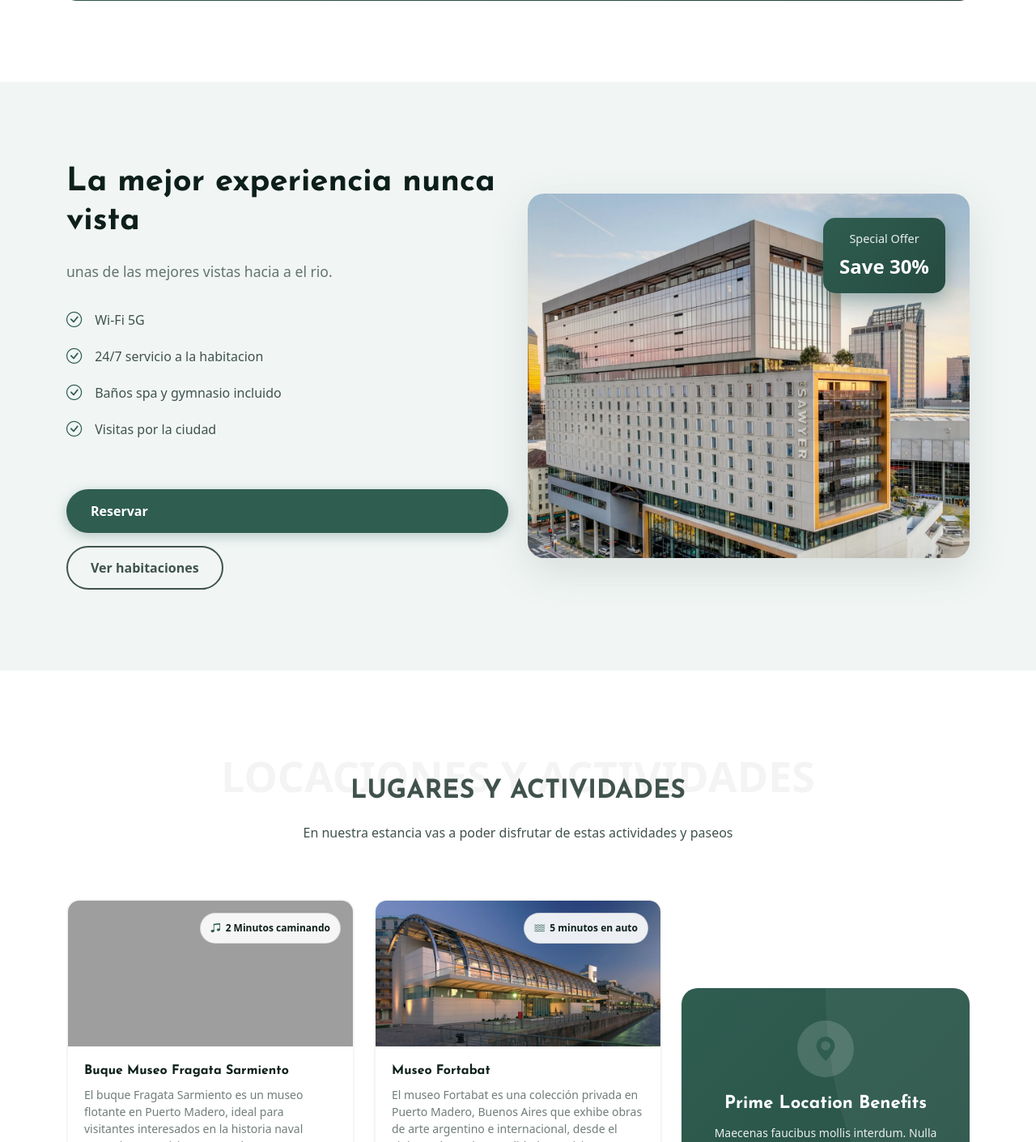
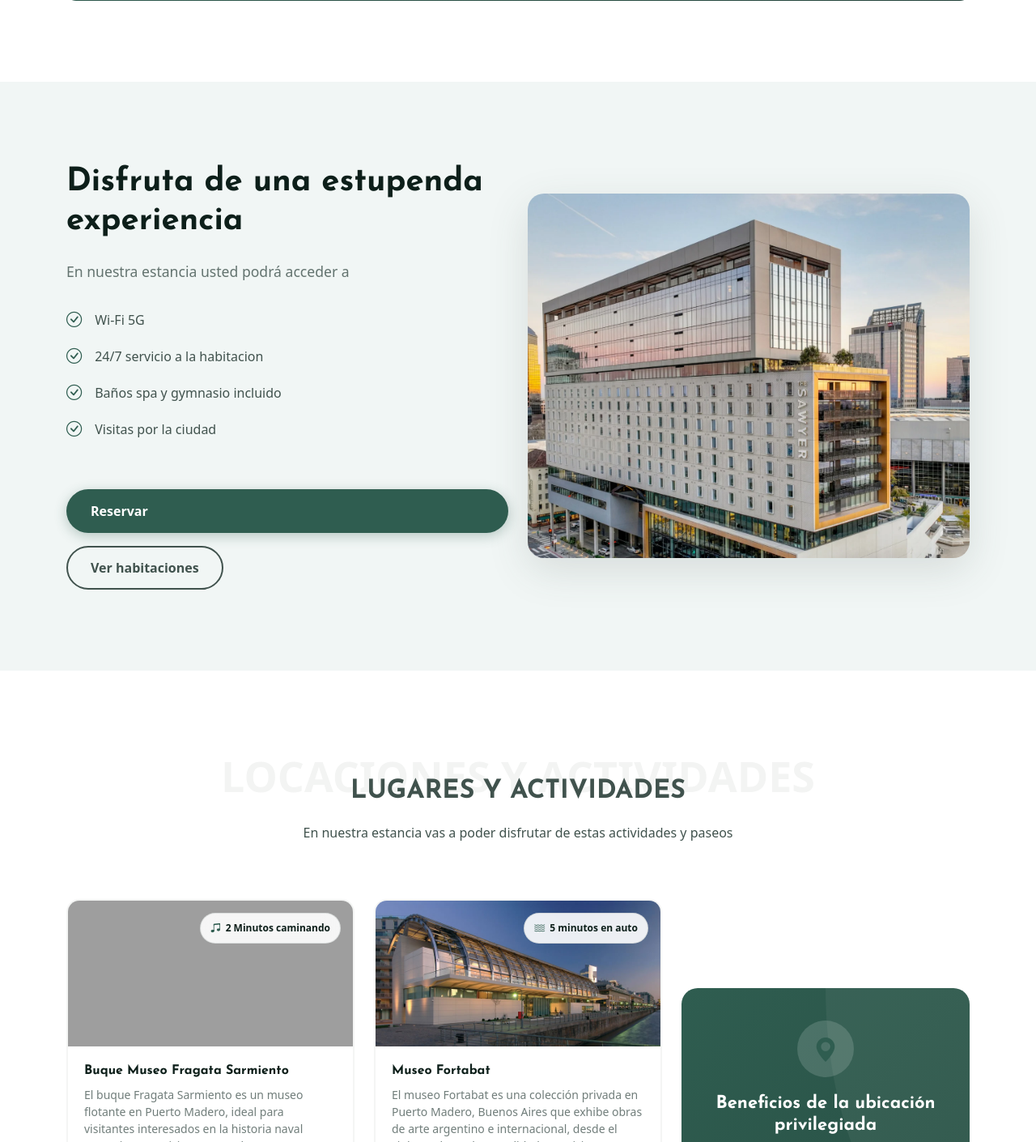
Before and after one commit to ValentinSomoza/Grupo-IDS-TP2, a Flask app: page / in a window 1280 px wide; the page is wider, and only the part inside the window is pictured. Shown: the part 5090-6500 px from the top of that part at 81% size. Run offline with Flask 3, Linux system fonts and the light colour scheme; some libraries are stand-ins or nearby versions; grey boxes are pictures that could not be loaded.

Commit message:
#31: Actualizo información a la sección de lugares y actividades

```diff
--- a/Frontend/templates/index.html
+++ b/Frontend/templates/index.html
@@ -68,7 +68,7 @@
                       de agua increíble hicieron que mi estancia fuera muy relajante".</p>
                 <div class="guest-info">
                   <img src="{{ url_for('static', filename='img/person/person-f-3.webp') }} " alt="Guest" class="guest-avatar">
-                  <span>Lucas T.</span>
+                  <span>Ana María</span>
                 </div>
               </div>
             </div>
@@ -533,8 +533,8 @@
       <div class="row align-items-center">
         <div class="col-lg-6" data-aos="fade-right" data-aos-delay="200">
           <div class="content">
-            <h2>La mejor experiencia nunca vista</h2>
-            <p> unas de las mejores vistas hacia a el rio.</p>
+            <h2>Disfruta de una estupenda experiencia </h2>
+            <p> En nuestra estancia usted podrá acceder a </p>
             <ul class="features-list">
               <li><i class="bi bi-check-circle"></i> Wi-Fi 5G </li>
               <li><i class="bi bi-check-circle"></i> 24/7 servicio a la habitacion</li>
@@ -552,9 +552,6 @@
           <div class="image-wrapper">
             <img src="{{ url_for('static', filename='img/hotel/showcase-9.webp') }} " alt="Luxury Hotel Experience" class="img-fluid">
             <div class="overlay-content">
-              <div class="special-offer">
-                <span class="label">Special Offer</span>
-                <span class="discount">Save 30%</span>
               </div>
             </div>
           </div>
@@ -682,8 +679,9 @@
               <div class="location-marker">
                 <i class="bi bi-geo-alt-fill"></i>
               </div>
-              <h3>Prime Location Benefits</h3>
-              <p class="overview-subtitle">Maecenas faucibus mollis interdum. Nulla vitae elit libero, a pharetra augue.</p>
+              <h3>Beneficios de la ubicación privilegiada</h3>
+              <p class="overview-subtitle">Alrededor de nuestra estancia usted podrá contar con
+                los siguientes accesos </p>
             </div>
 
             <div class="benefits-list">
@@ -692,8 +690,8 @@
                   <i class="bi bi-train-front"></i>
                 </div>
                 <div class="benefit-content">
-                  <h6>Public Transport Hub</h6>
-                  <span>Metro station 200m away</span>
+                  <h6>Centro de transporte público</h6>
+                  <span>Estación de metro a 200 m</span>
                 </div>
               </div>
 
@@ -702,8 +700,8 @@
                   <i class="bi bi-airplane"></i>
                 </div>
                 <div class="benefit-content">
-                  <h6>Airport Connection</h6>
-                  <span>Direct shuttle every 30 min</span>
+                  <h6>Conexión al aeropuerto</h6>
+                  <span>Transporte directo cada 30 min</span>
                 </div>
               </div>
 
@@ -712,8 +710,8 @@
                   <i class="bi bi-car-front"></i>
                 </div>
                 <div class="benefit-content">
-                  <h6>Valet Parking</h6>
-                  <span>Complimentary for guests</span>
+                  <h6>Servicio de aparcamiento</h6>
+                  <span>Gratis para invitados</span>
                 </div>
               </div>
 
@@ -722,16 +720,13 @@
                   <i class="bi bi-compass"></i>
                 </div>
                 <div class="benefit-content">
-                  <h6>City Center Access</h6>
-                  <span>Walking distance to main attractions</span>
+                  <h6>Acceso al centro de la ciudad</h6>
+                  <span>A poca distancia de las principales atracciones</span>
                 </div>
               </div>
             </div>
 
-            <a href="location.html" class="location-guide-btn">
-              <span>View Full Location Guide</span>
-              <i class="bi bi-arrow-right"></i>
-            </a>
+
           </div>
         </div>
 
```
